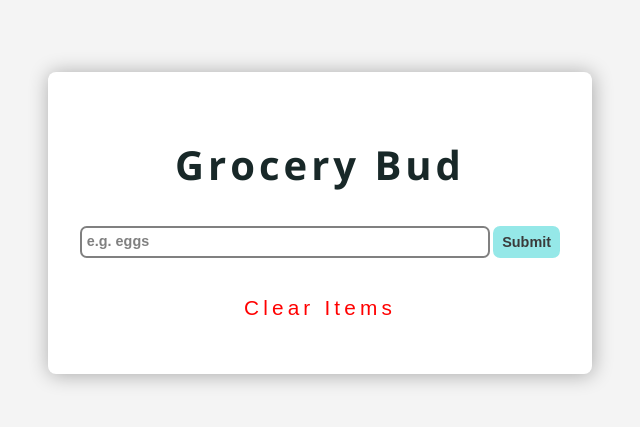
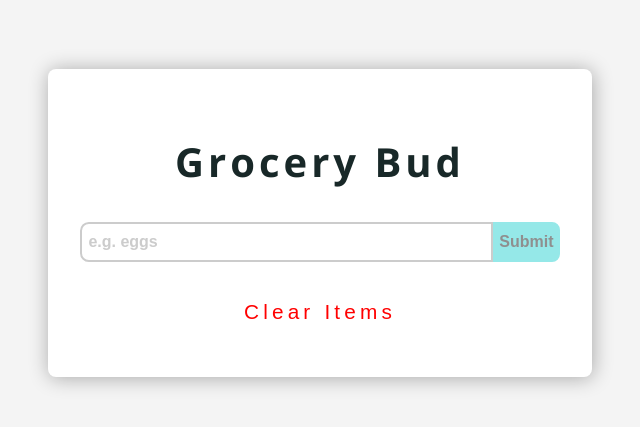
Before and after one commit to Usercarlosdaniel/little-projects, a website: page Grocery-List/index.html in a window 1280 px wide. Shown: the part 177-604 px from the top of the page, without its empty margins (320-960 px from the left). Drawn offline with nearby package versions, Linux system fonts and the light colour scheme.

Commit message:
grocery project (perfect)

```diff
--- a/Grocery-List/style.css
+++ b/Grocery-List/style.css
@@ -22,6 +22,7 @@ main {
   border-radius: 0.5em;
   color: rgb(24, 40, 40);
   box-shadow: 1px 1px 20px #00000050;
+  position: relative;
 }
 
 main h2 {
@@ -33,30 +34,32 @@ main h2 {
 main form {
   width: 30em;
   display: flex;
-  gap: 0.2rem;
+  height: 2.5rem;
 }
 
 form input {
   width: 86%;
-  padding: 0.3rem;
-  border-radius: 0.5em;
-  border: 2px solid grey;
+  padding: 0.4rem;
+  border-radius: 0.5em 0 0 0.5em;
+  font-size: 1.1rem;
+  font-weight: 500;
+  border: 2px solid rgb(204, 204, 204);
 }
 
 form input::placeholder {
   font-weight: 700;
-  font-size: 0.9rem;
-  color: grey;
+  font-size: 1rem;
+  color: rgb(204, 204, 204);
 }
 
 .submit-btn {
-  font-size: 0.9rem;
+  font-size: 1rem;
   width: 14%;
   background: rgb(149, 232, 232);
   border: 2px solid rgb(149, 232, 232);
-  padding: 0.4rem;
-  border-radius: 0.5em;
-  color: rgb(58, 59, 59);
+  padding: 0;
+  border-radius: 0 0.5em 0.5em 0;
+  color: rgb(143, 143, 143);
   font-weight: 700;
   cursor: pointer;
 }
@@ -72,6 +75,12 @@ form input::placeholder {
   justify-content: space-between;
   font-weight: 500;
   font-size: 1.1rem;
+  transition: all 0.2s ease-in-out;
+}
+
+.item:hover {
+  background: rgb(235, 253, 253);
+  border-radius: 0.5em;
 }
 
 .item > div {
@@ -107,11 +116,17 @@ form input::placeholder {
 }
 
 .alert {
+  position: absolute;
+  top: 2%;
+  left: 50%;
+  transform: translateX(-50%);
   text-align: center;
   font-weight: 500;
   font-size: 1.2rem;
   width: 100;
   border-radius: 0.5em;
+  padding: 0.3rem;
+  width: 60%;
 }
 
 .alert.success {
```
